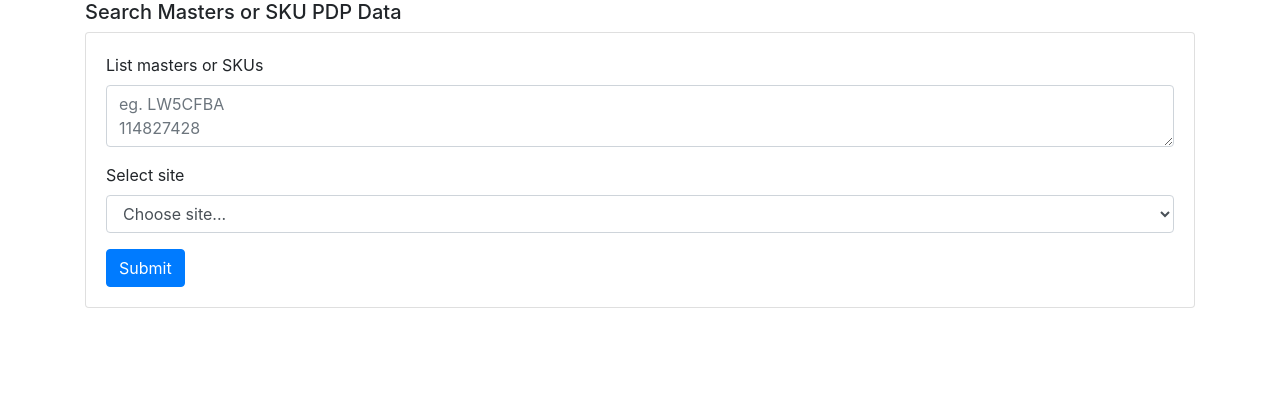
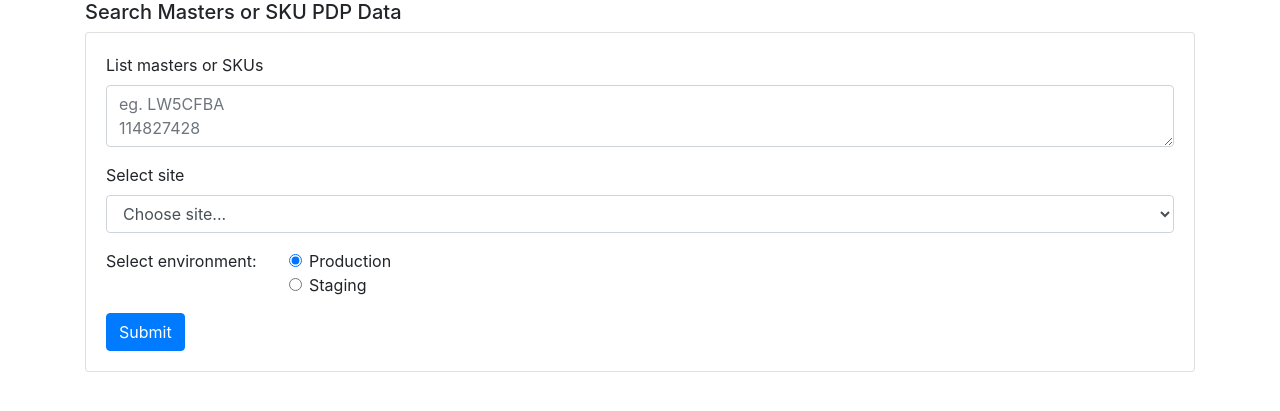
Before and after one commit to thisisharrison/digital-tools, a Flask app: page /pdp in a window 1280 px wide. Shown: the part 56-467 px from the top of the page. Run offline with Flask 2, Linux system fonts and the light colour scheme; some libraries are stand-ins or nearby versions.

Commit message:
PDP working modal

```diff
--- a/app/main.py
+++ b/app/main.py
@@ -45,7 +45,17 @@ def prodpdp():
     if request.method == 'POST':
         query = request.form.get('masters')
         site = request.form.get('site')
+        siteEnv = request.form.get('siteEnv')
+        email = request.form.get('email')
+        password = request.form.get('password')
+        date = request.form.get('date')
         queryset = query_edit(query)
+
+        info = {'site': site, 'siteEnv': siteEnv, 'email': email, 'password': password, 'date': date}
+        print(siteEnv)
+        print(email)
+        print(password)
+        print(date)
 
         # send master/skus to check pdps
         task = pdpscrape_task.apply_async(args=[queryset, site])
--- a/app/static/index.js
+++ b/app/static/index.js
@@ -1,6 +1,6 @@
 document.addEventListener('DOMContentLoaded', () => {
 
-    var socket = io.connect(location.protocol + '//' + document.domain + ':' + location.port);
+    // var socket = io.connect(location.protocol + '//' + document.domain + ':' + location.port);
 
     // Collect task ids from page
     let imagetasks = document.querySelectorAll('.imagetask')
@@ -9,37 +9,64 @@ document.addEventListener('DOMContentLoaded', () => {
         tasksid.push(imagetasks[i].innerText);
     }
     // When connected, send task ids to check
-    socket.on('connect', () => {
-        socket.emit('check status', { 'data': tasksid })
-        console.log('Sending IDs to check... ' + tasksid)
-    });
+    // socket.on('connect', () => {
+    //     socket.emit('check status', { 'data': tasksid })
+    //     console.log('Sending IDs to check... ' + tasksid)
+    // });
 
 
     // Receive update to task status
-    socket.on('update pending', data => {
-        let pending = data['ID'].length
-        if (pending != 0) {
-            socket.emit('check status', { 'data': tasksid })
-            console.log('Checking Pending IDs... ' + data['ID'])
-        }
-        else {
-            console.log('All Done')
-        }
-        socket.on('update complete', data => {
-            let completeid = data['ID']
-            for (let i = 0; i < completeid.length; i++) {
-                let p = document.getElementById(completeid[i])
-                let s = p.nextElementSibling
-                s.className = 'SUCCESS'
-                s.style.color = '#6c757d'
-                s.innerText = 'Status: SUCCESS'
-            }
-        });
-    });
+    // socket.on('update pending', data => {
+    //     let pending = data['ID'].length
+    //     if (pending != 0) {
+    //         socket.emit('check status', { 'data': tasksid })
+    //         console.log('Checking Pending IDs... ' + data['ID'])
+    //     }
+    //     else {
+    //         console.log('All Done')
+    //     }
+    //     socket.on('update complete', data => {
+    //         let completeid = data['ID']
+    //         for (let i = 0; i < completeid.length; i++) {
+    //             let p = document.getElementById(completeid[i])
+    //             let s = p.nextElementSibling
+    //             s.className = 'SUCCESS'
+    //             s.style.color = '#6c757d'
+    //             s.innerText = 'Status: SUCCESS'
+    //         }
+    //     });
+    // });
 
     $(function () {
         $('[data-toggle="tooltip"]').tooltip()
     })
+
+    // environment selection
+    const form = document.querySelector('form')
+    const formSubmit = document.getElementById('formSubmit')
+    form.onsubmit = function envCheck(evt) {
+        const prodEnv = document.getElementById('prodEnv').checked
+        const stagEnv = document.getElementById('stagEnv').checked
+        if (stagEnv) {
+            evt.preventDefault();
+            $('#stagEnvInfo').modal('show')
+        };
+    }
+    // enter staging information
+    const readyButton = document.getElementById('readyButton')
+    readyButton.onclick = function () {
+        const email = document.getElementById('email').value
+        const password = document.getElementById('password').value
+        const date = document.getElementById('date').value
+        let stageReady =
+            (email.length != 0 && password.length != 0 && date.length != 0)
+        if (stageReady) {
+            form.submit();
+        } else {
+            alert("Enter staging information")
+        }
+    }
+
 
 
     const copyStyles = document.getElementById("stylebutton");
@@ -71,4 +98,7 @@ document.addEventListener('DOMContentLoaded', () => {
         alert("Copied! Let's find all IDs on a CDP!");
         window.location = 'cdp'
     }
+
+
+
 });
--- a/app/templates/pdp.html
+++ b/app/templates/pdp.html
@@ -1,7 +1,7 @@
 {% extends 'layout.html' %}
 
 {% block title %}
-Production PDP Search
+PDP Search
 {% endblock %}
 
 
@@ -12,7 +12,8 @@ Production PDP Search
             <h5>Search Masters or SKU PDP Data</h5>
             <div class="card">
                 <div class="card-body">
-                    <form action="/pdp" method="post">
+                    <form action="#" method="post">
+                        <!-- took out action /pdp -->
                         <div class="form-group">
                             <label for="pdpsearch">List masters or SKUs</label>
                             <textarea name="masters" row="6" id="pdpsearch" class="form-control"
@@ -31,6 +32,60 @@ Production PDP Search
                                 <option value="DE">DE</option>
                             </select>
                         </div>
+                        <fieldset class="form-group">
+                            <div class="row">
+                                <legend class="col-form-label col-sm-2 pt-0">Select environment:</legend>
+                                <div class="col-sm-10">
+                                    <div class="form-check">
+                                        <input class="form-check-input" type="radio" name="siteEnv" id="prodEnv" value="production" checked>
+                                        <label class="form-check-label" for="prodEnv">
+                                            Production
+                                        </label>
+                                    </div>
+                                    <div class="form-check">
+                                        <input class="form-check-input" type="radio" name="siteEnv" id="stagEnv" value="staging">
+                                        <label class="form-check-label" for="stagEnv">
+                                            Staging
+                                        </label>
+                                    </div>
+                                </div>
+                            </div>
+                        </fieldset>
+                        <!-- modal for staging info -->
+                        <div class="modal fade" id="stagEnvInfo" tabindex="-1" role="dialog" aria-labelledby="stagEnvInfo"
+                            aria-hidden="true">
+                            <div class="modal-dialog" role="document">
+                                <div class="modal-content">
+                                    <div class="modal-header">
+                                        <h5 class="modal-title" id="stagEnvInfo">Staging info</h5>
+                                        <button type="button" class="close" data-dismiss="modal" aria-label="Close">
+                                            <span aria-hidden="true">&times;</span>
+                                        </button>
+                                    </div>
+                                    <div class="modal-body">
+
+                                            <div class="form-group">
+                                                <label for="email" class="col-form-label">Email:</label>
+                                                <input type="text" class="form-control" name="email" id="email">
+                                            </div>
+                                            <div class="form-group">
+                                                <label for="password" class="col-form-label">Password:</label>
+                                                <input type="password" class="form-control" name="password" id="password"></input>
+                                            </div>
+                                            <div class="form-group">
+                                                <label for="date" class="col-form-label">Date:</label>
+                                                <input type="date" class="form-control" name="date" id="date"></input>
+                                            </div>
+
+                                    </div>
+                                    <div class="modal-footer">
+                                        <button type="button" class="btn btn-secondary" data-dismiss="modal">Close</button>
+                                        <button id="readyButton" type="submit" class="btn btn-primary">Submit</button>
+                                    </div>
+                                </div>
+                            </div>
+                        </div>
+                        <!-- end of modal -->
                         <button type="submit" class="btn btn-primary">Submit</button>
                     </form>
                 </div>
```
Also changed, not shown: 1 other file.
